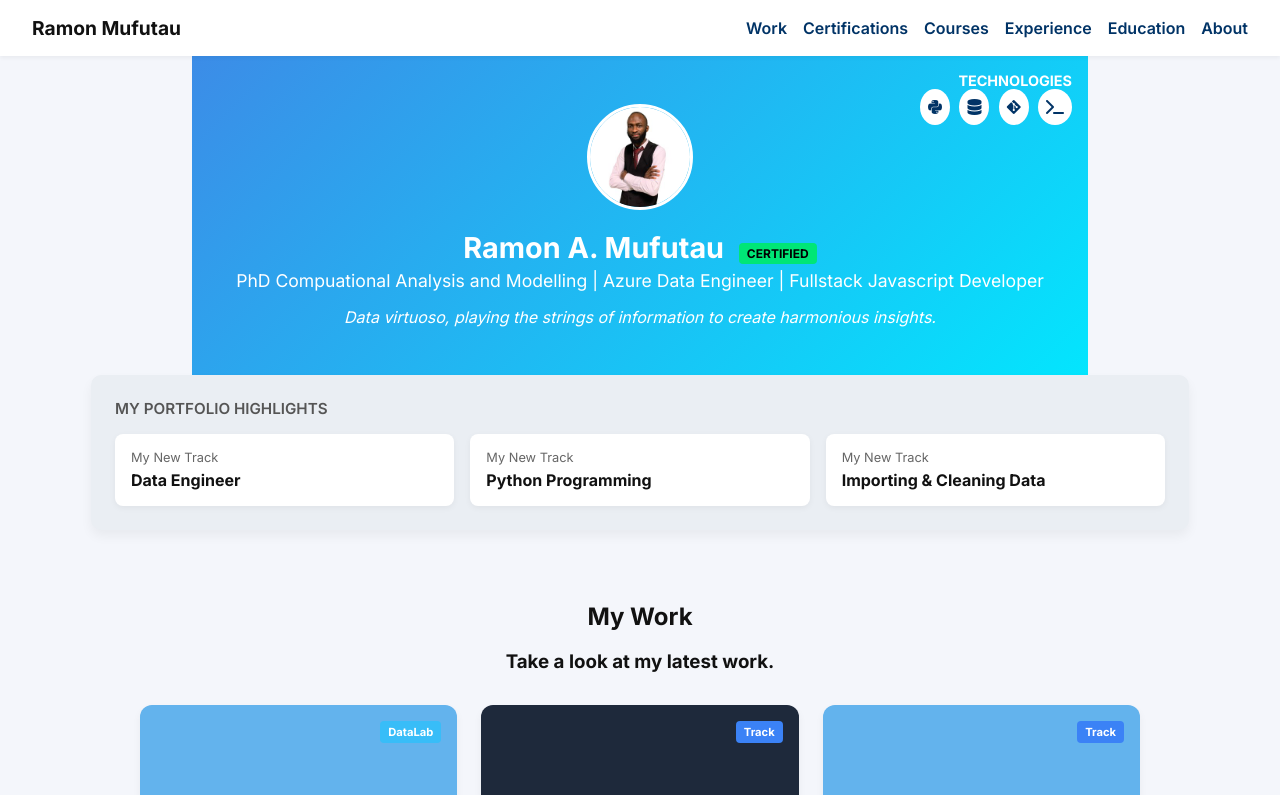
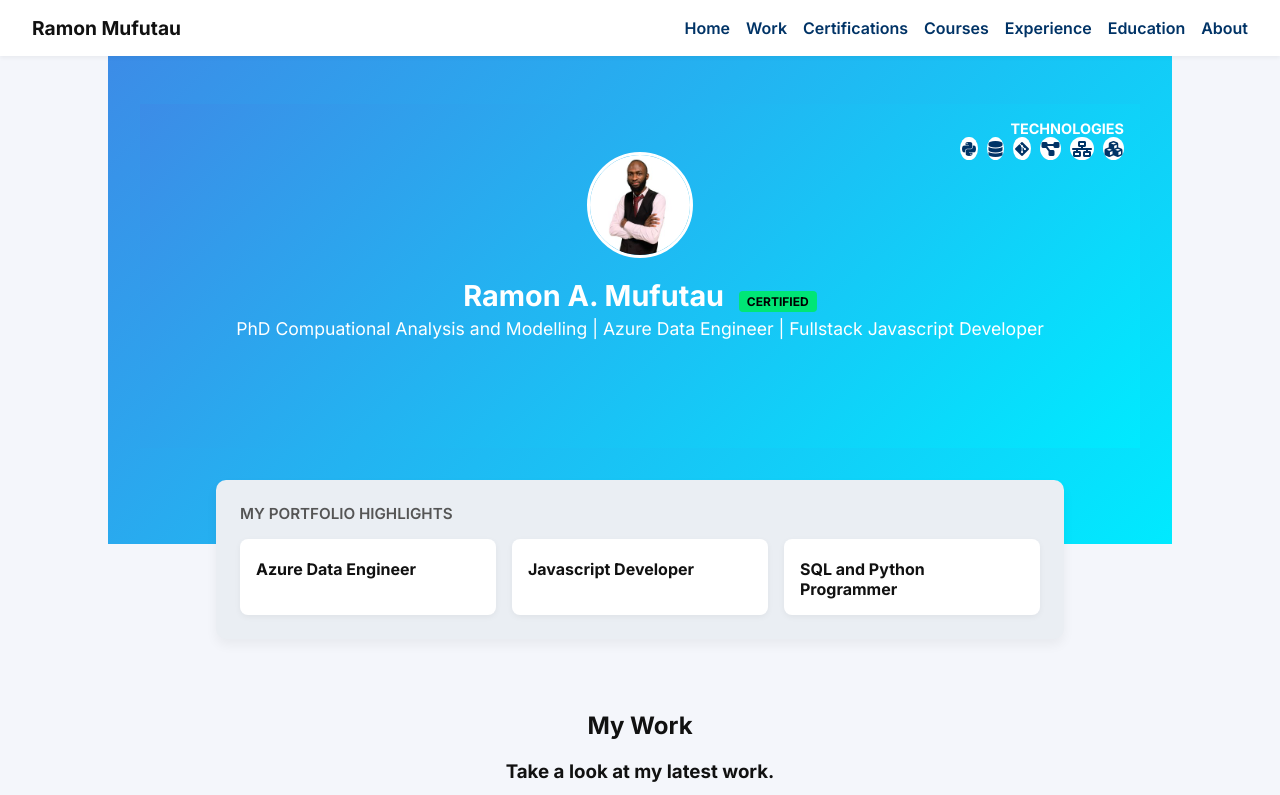
Before and after one commit to haneefah01/Portfolio, a plain HTML site: page index.html in a window 1280 px wide. Shown: the top 795 px of the page. Drawn offline with Linux system fonts and the light colour scheme.

Commit message:
hero commit

```diff
--- a/css/style.css
+++ b/css/style.css
@@ -72,7 +72,7 @@ nav .logo {
   position: relative;
   background: linear-gradient(135deg, #3c8ce7, #00eaff);
   color: white;
-  margin: 0 15%;
+  margin: 15 15%;
   padding: 3rem 2rem 6rem;
   text-align: center;
   overflow: hidden;
@@ -123,7 +123,7 @@ nav .logo {
 .tech-stack a {
   background: white;
   color: #003366;
-  padding: 0.5rem;
+  padding: 0.1rem;
   border-radius: 50%;
   margin-left: 0.3rem;
   display: inline-block;
@@ -160,7 +160,7 @@ nav .logo {
 }
 
 .highlight-container {
-  max-width: 1050px;
+  max-width: 800px;
   margin: -4rem auto 2rem;
   background: #eaeef3;
   border-radius: 10px;
--- a/index.html
+++ b/index.html
@@ -15,6 +15,7 @@
   <div class="logo">Ramon Mufutau</div>
   <button class="hamburger" id="hamburger">&#9776;</button>
  <ul class="nav-links" id="navLinks">
+  <li><a href="#home">Home</a></li>
   <li><a href="#work">Work</a></li>
   <li><a href="#certifications">Certifications</a></li>
   <li><a href="#courses">Courses</a></li>
@@ -22,46 +23,49 @@
   <li><a href="#education">Education</a></li>
   <li><a href="#about">About</a></li>
 </ul>
+
 </nav>
-
+<section class="hero" id="home">
   <header class="hero">
     <div class="tech-stack">
       <p>TECHNOLOGIES</p>
       <a href="https://www.python.org" target="_blank" data-label="Python"><i class="fab fa-python"></i></a>
       <a href="https://www.w3schools.com/sql/" target="_blank" data-label="SQL"><i class="fas fa-database"></i></a>
       <a href="https://git-scm.com/" target="_blank" data-label="Git"><i class="fab fa-git-alt"></i></a>
-      <a href="https://en.wikipedia.org/wiki/Command-line_interface" target="_blank" data-label="Terminal"><i class="fas fa-terminal"></i></a>
+      <a href="https://learn.microsoft.com/en-us/azure/data-factory/" target="_blank" data-label="Azure Data Factory"><i class="fas fa-project-diagram" title="Azure Data Factory"></i></a>
+      <a href="https://learn.microsoft.com/en-us/azure/synapse-analytics/" target="_blank" data-label="Azure Synapse"><i class="fas fa-network-wired" title="Azure Synapse"></i></a>
+     <a href="https://learn.microsoft.com/en-us/training/fabric/" target="_blank" data-label=" Fabric">
+     <i class="fas fa-cubes"></i></a>
+
     </div>
     <img src="images/profile.jpg" alt="Profile" class="profile-img">
     <h1 class="name">Ramon A. Mufutau <span class="certified">CERTIFIED</span></h1>
     <p class="role">PhD Compuational Analysis and Modelling | Azure Data Engineer | Fullstack Javascript Developer</p>
-    <p><em>Data virtuoso, playing the strings of information to create harmonious insights.</em></p>
   </header>
-
+</section>
   <div class="highlight-container">
     <h3>My Portfolio Highlights</h3>
     <div class="highlight-track">
       <div class="highlight-box">
         <a href="#">
-          <div class="label">My New Track</div>
-          <div class="title">Data Engineer</div>
+          <div class="label"></div>
+          <div class="title">Azure Data Engineer</div>
         </a>
       </div>
       <div class="highlight-box">
         <a href="#">
-          <div class="label">My New Track</div>
-          <div class="title">Python Programming</div>
+          <div class="label"></div>
+          <div class="title">Javascript Developer</div>
         </a>
       </div>
       <div class="highlight-box">
         <a href="#">
-          <div class="label">My New Track</div>
-          <div class="title">Importing & Cleaning Data</div>
+          <div class="label"></div>
+          <div class="title">SQL and Python Programmer</div>
         </a>
       </div>
     </div>
   </div>
-
 
   <section id="work">
     <h2 aliGn="center">My Work</h2>
```
Lines whose indentation alone changed are shown as unchanged.
